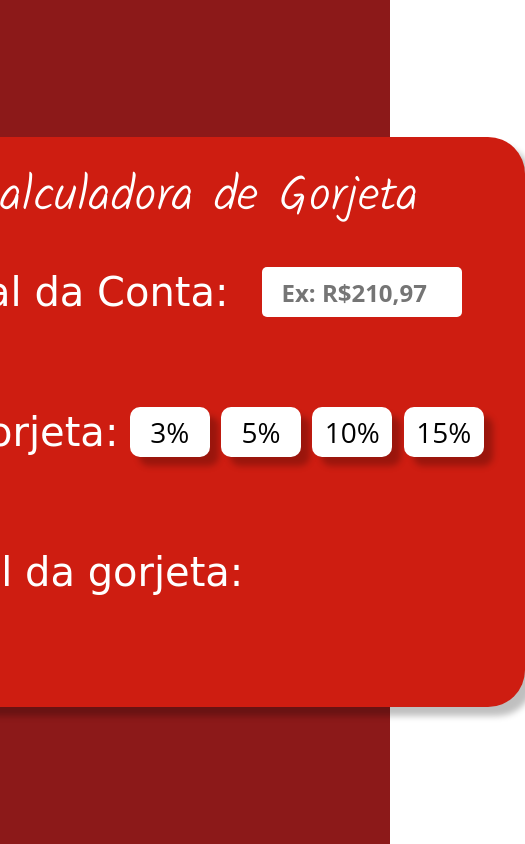
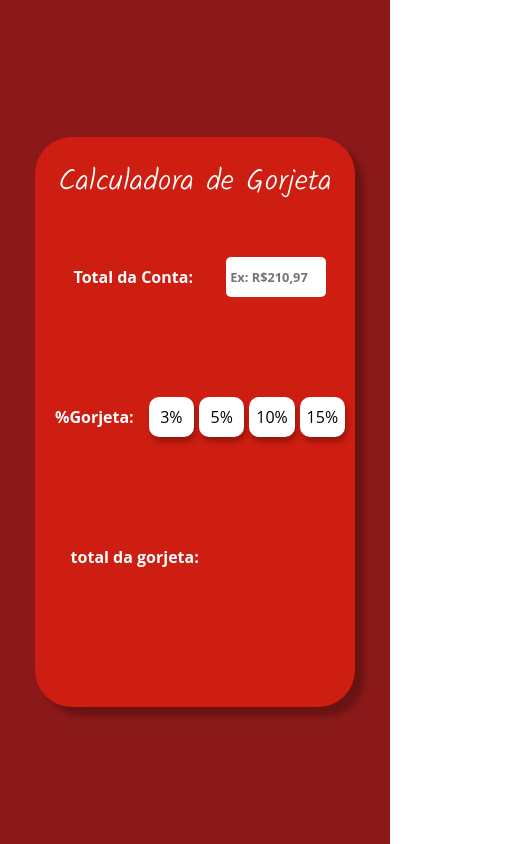
Before and after one commit to MatthewsBecker/Calculadora-de-Gorjeta, a plain HTML site: page index.html in a window 390 px wide. Shown: the whole page, 525 px wide, since content can reach past the window. Drawn offline with Linux system fonts and the light colour scheme; a web font is replaced by a local one.

Commit message:
atualização

```diff
--- a/assets/css/style.css
+++ b/assets/css/style.css
@@ -86,3 +86,56 @@ button{
     border-radius: 10px;
     font-size: 0.8em;
 }
+
+@media (max-width: 575.98px) {
+
+    .container{
+        width: 320px;
+        height: 570px;
+    }
+
+    .titulo{
+        width: 100%;
+        height: 50px;
+        margin-top: 20px;
+        font-size: 30px;
+    }
+
+    .input{
+        display: flex;
+        width: 300px;
+        height: 80px;
+        font-family: 'Koulen', cursive;
+        font-size: 20px;
+        gap: 5px;
+    }
+
+    .input input {
+        width: 100px;
+        height: 40px;
+        border-radius: 5px;
+        border:none;
+        outline: 0;
+        font: bold 0.8rem serif;
+        text-align: center;
+        font-family: 'Open Sans', sans-serif;
+      }
+
+      .input label {
+        margin: 10px;
+        font: bold 1.0rem serif;
+        font-family: 'Open Sans', sans-serif;
+      }
+
+      button{
+        background-color: #fff;
+        width: 130px;
+        height: 40px;
+        font-family: 'Open Sans', sans-serif;
+        font-size: 0.8em;
+        box-shadow: 2px 5px 5px rgba(0, 0, 0, 0.25);
+    }
+    #resultado{
+        width: 100px;
+    }
+}
```
Also changed, not shown: index.html (+1 -1 lines).
